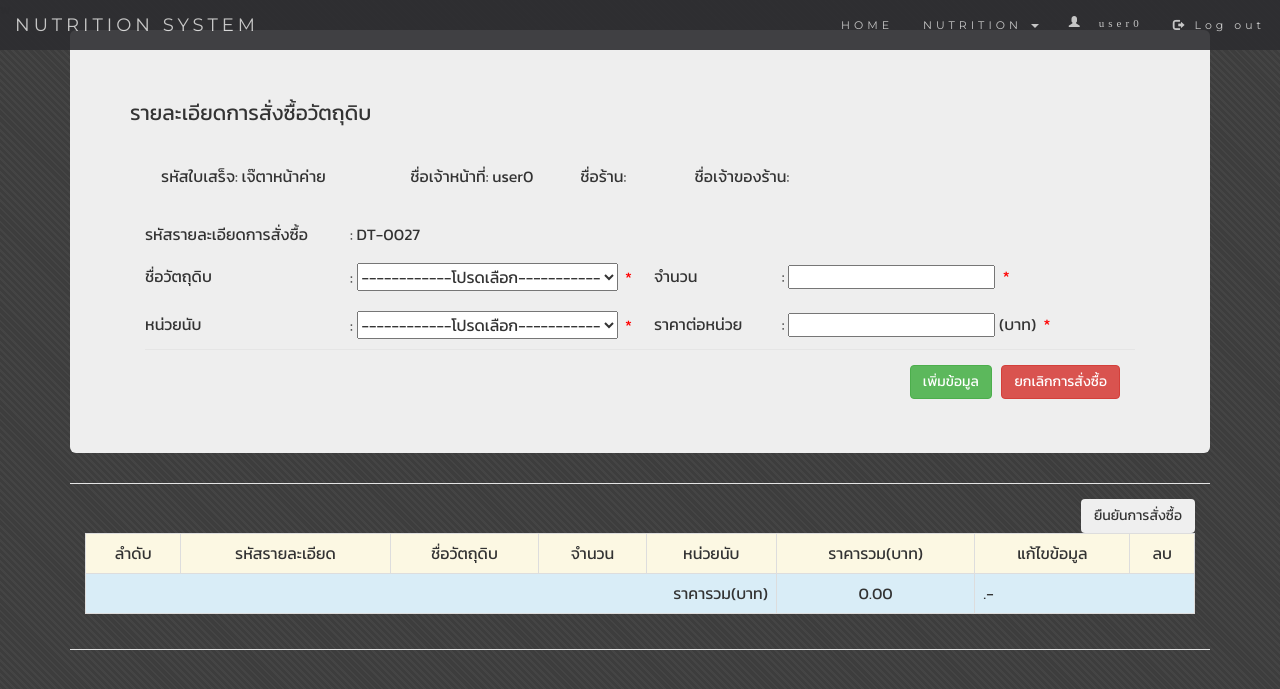
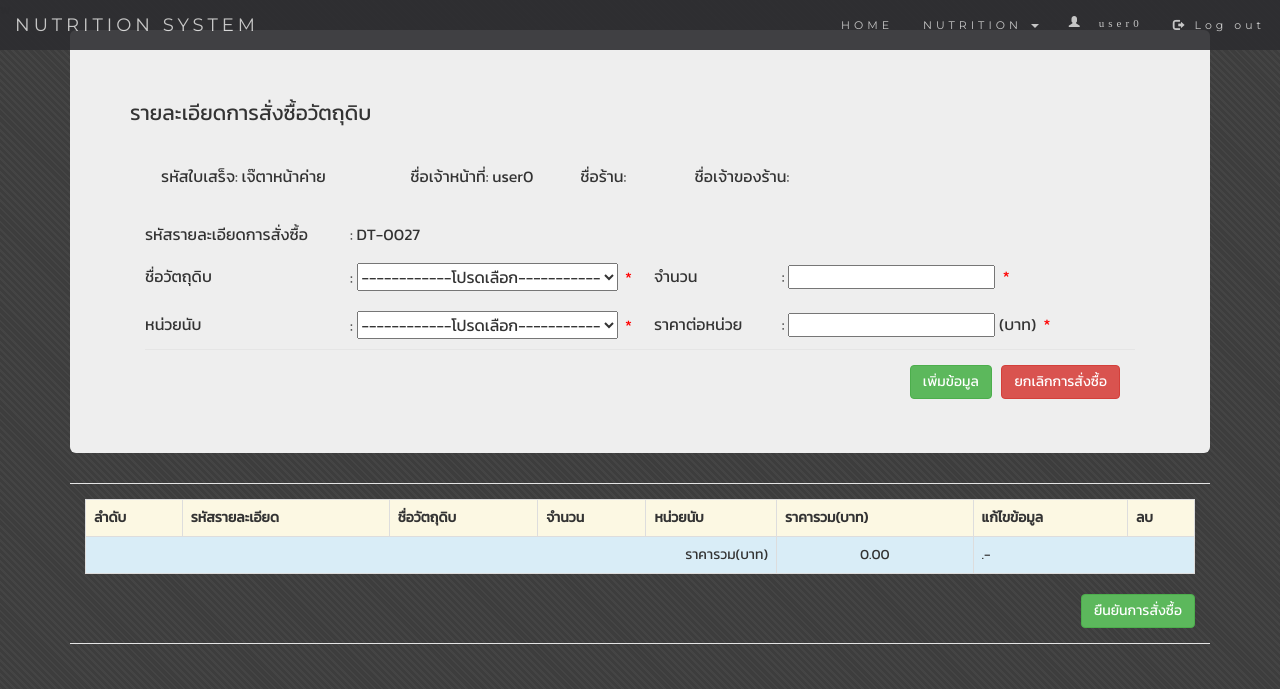
Before and after one commit to flamezaxaou10/Nutrition, a PHP site: the page made by select_buymat.php in a window 1280 px wide. Shown: the top 689 px of the page. Run offline with PHP 8.4, Linux system fonts and the light colour scheme; a user stored in the database is signed in; data comes from the database, SQL or seed files in the repository; data that the repository does not hold is empty.

Commit message:
แก้ 7

```diff
--- a/select_buymat.php
+++ b/select_buymat.php
@@ -179,21 +179,20 @@ include 'header.php';
 				 ?>
         <div class="container">
 						<div class="modal-footer">
-              <table class="table table-striped table-bordered">
+              <table class="table table-striped table-bordered" style="font-size:14px;">
+								<form method="post" action="#">
+									<input type="hidden" name="sum" value="<?php echo $sum; ?>">
 
-								<form method="post" action="#">
-								</div><input type="hidden" name="sum" value="<?php echo $sum; ?>">
- 								 <input type="submit" class="btn" name="submit2" value="ยืนยันการสั่งซื้อ" onclick="return confirm('ยืนยันการสั่งซื้อ?')">
  							 </form>
               <tr class="warning">
-                <td align=center>ลำดับ</td>
-                <td align=center>รหัสรายละเอียด</td>
-                <td align=center>ชื่อวัตถุดิบ</td>
-                <td align=center>จำนวน</td>
-                <td align=center>หน่วยนับ</td>
-                <td align=center>ราคารวม(บาท)</td>
-                <td align=center>แก้ไขข้อมูล</td>
-                <td align=center>ลบ</td>
+                <th align=center>ลำดับ</th>
+                <th align=center>รหัสรายละเอียด</th>
+                <th align=center>ชื่อวัตถุดิบ</th>
+                <th align=center>จำนวน</th>
+                <th align=center>หน่วยนับ</th>
+                <th align=center>ราคารวม(บาท)</th>
+                <th align=center>แก้ไขข้อมูล</th>
+                <th align=center>ลบ</th>
               </tr>
 							<?php
               $no=1;
@@ -231,6 +230,7 @@ $no++;
                <tr class ="info"><td colspan=5 align=right>ราคารวม(บาท)</td><td align=center><?php echo number_format($sum,2); ?></td><td colspan=2 align=left> .-
 							 </td></tr>
 							 </table>
+							 <input type="submit" class="btn btn-success" name="submit2" value="ยืนยันการสั่งซื้อ" onclick="return confirm('ยืนยันการสั่งซื้อ?')">
               </div>
 
 
```
